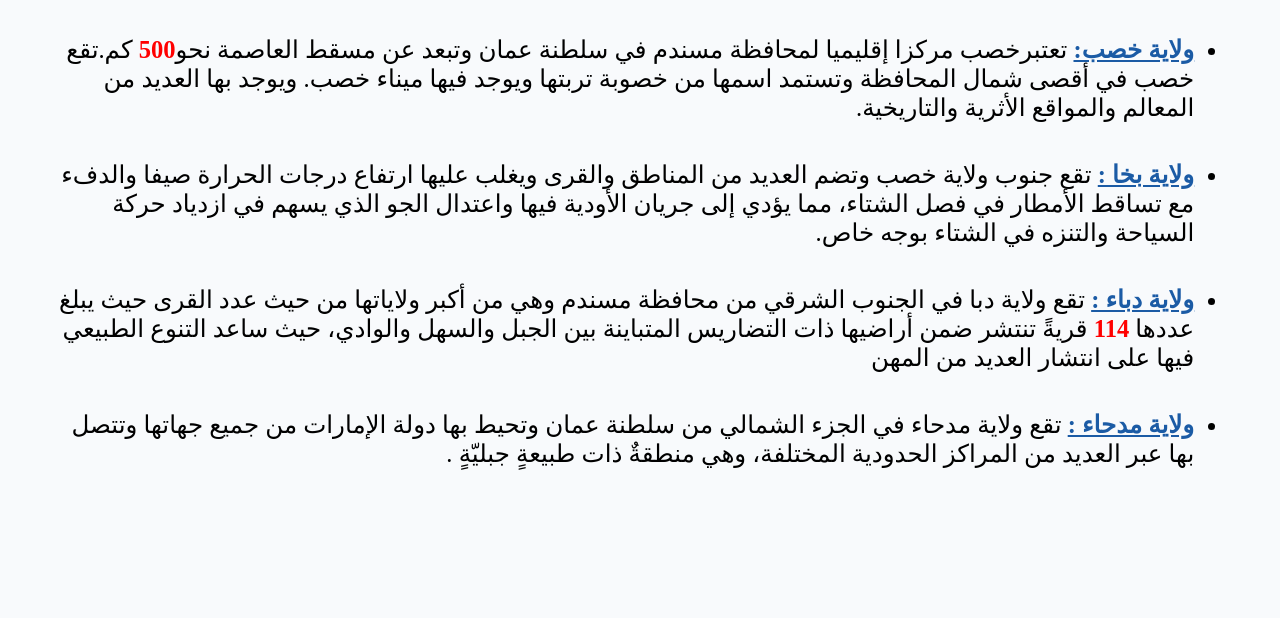
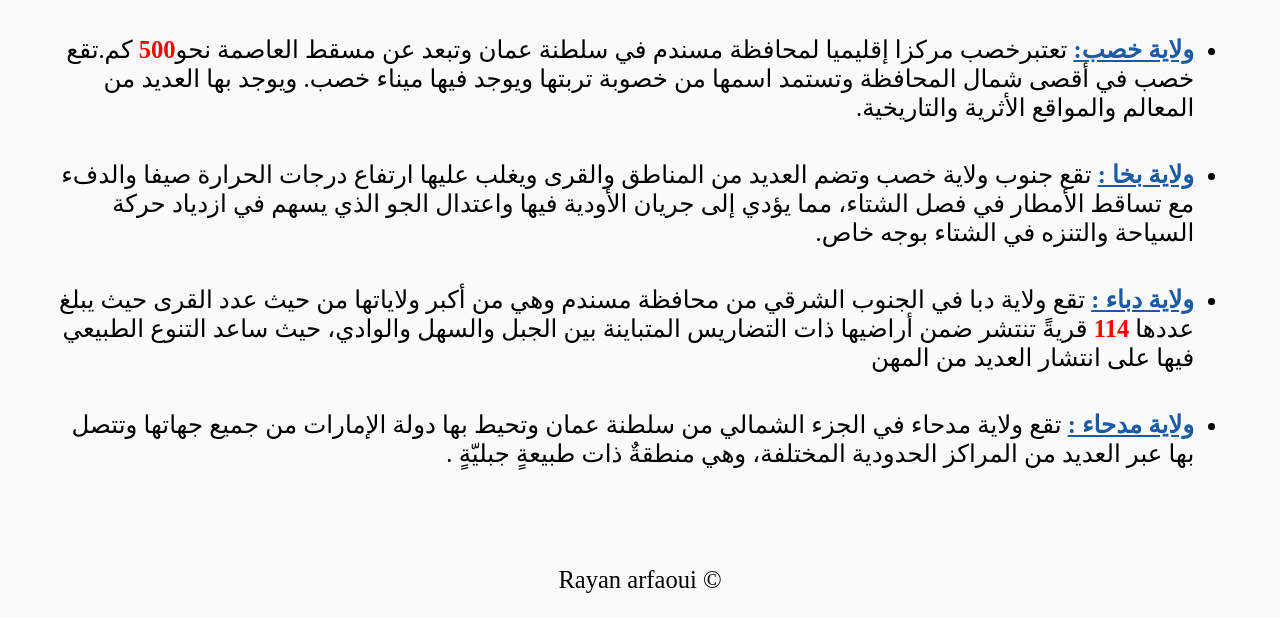
Before and after one commit to Rayan07tunis/musandam-website, a plain HTML site: page html/two.html in a window 1280 px wide. Shown: the part 402-1020 px from the top of the page. Before the commit the page ends 907 px from the top, so only its background shows below. Drawn offline with Linux system fonts and the light colour scheme; a web font is replaced by a local one.

Commit message:
Update two.html

```diff
--- a/html/two.html
+++ b/html/two.html
@@ -32,6 +32,9 @@
         <li><span class="span_title">ولاية مدحاء :</span> تقع ولاية مدحاء في الجزء الشمالي من سلطنة عمان وتحيط بها دولة الإمارات من جميع جهاتها وتتصل بها عبر العديد من المراكز الحدودية المختلفة، وهي منطقةٌ ذات طبيعةٍ جبليّةٍ .</li>
 
     </ul>
+    <br>
+    <br>
 
+    <p style="text-align: center;"> &copy; Rayan arfaoui </p>
 </body>
 </html>
```
